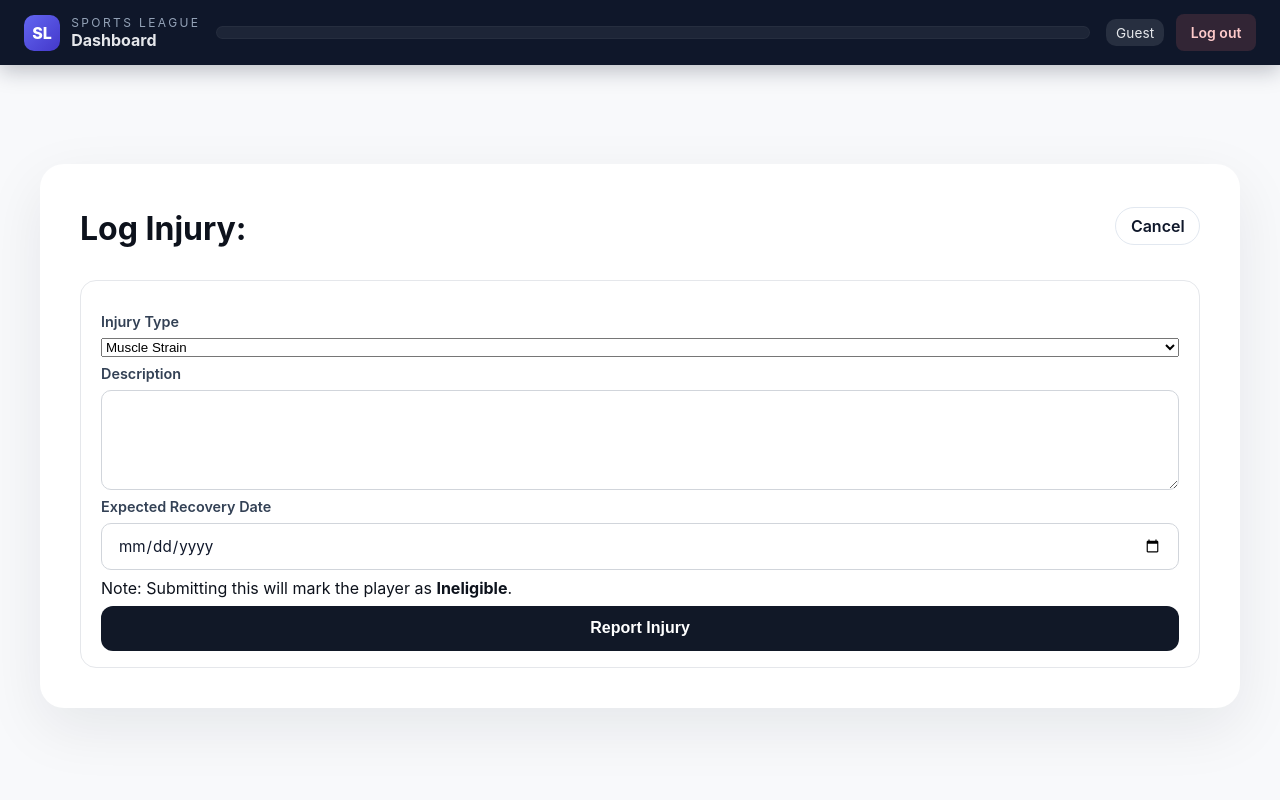
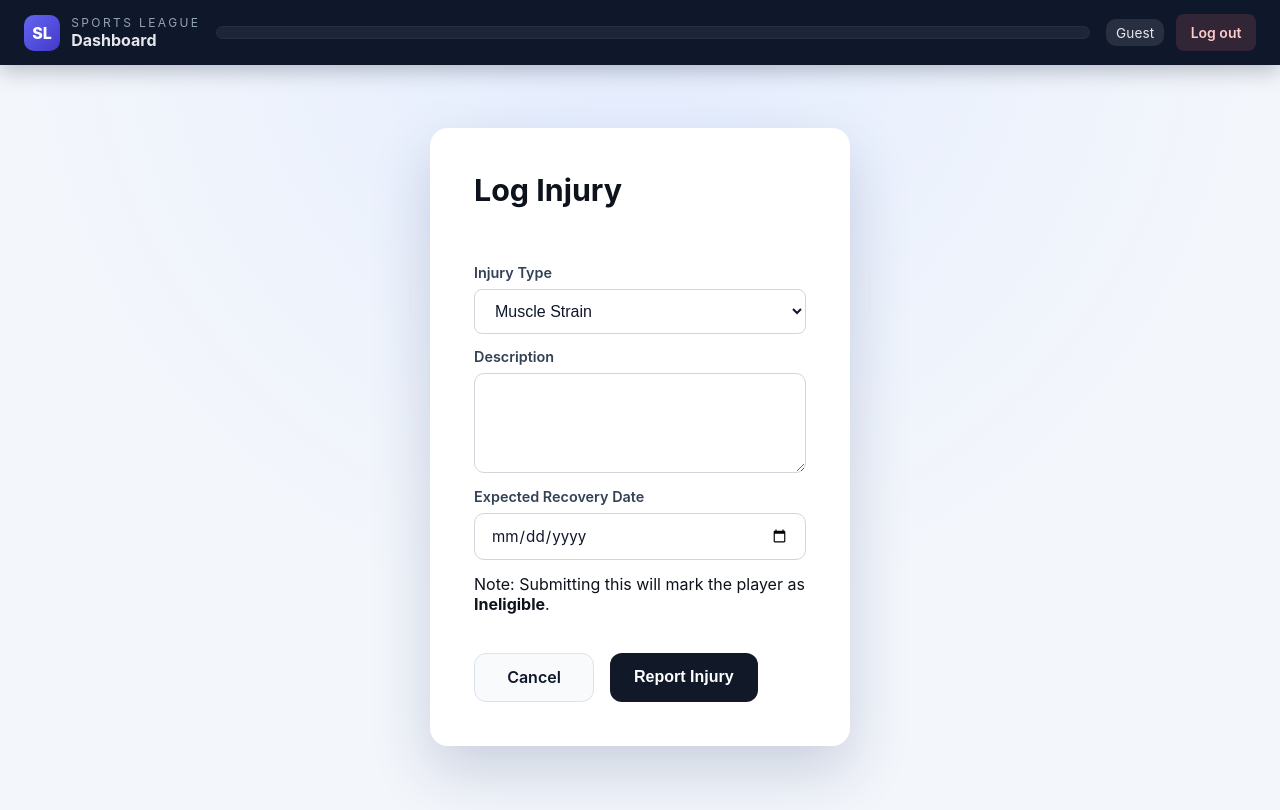
Before and after one commit to simay-uygur/CS-353-Sports-League-and-Player-Management-System, a Flask app: template app/templates/coach_log_injury.html in a window 1280 px wide. Before the commit the page ends 744 px from the top, so only its background shows below. Run offline with Flask 2, Linux system fonts and the light colour scheme; the template is opened without the code that fills it, so the values that code supplies are empty; some libraries are stand-ins or nearby versions.

Commit message:
frontend fixes for coach and report injury

```diff
--- a/app/db_helper.py
+++ b/app/db_helper.py
@@ -3565,8 +3565,14 @@ def clear_player_injury_db(player_id):
     conn = get_connection()
     try:
         with conn.cursor() as cur:
+            # Update player's eligibility status
             cur.execute(
                 "UPDATE Player SET IsEligible = 'Eligible' WHERE UsersID = %s",
+                (player_id,),
+            )
+            # Delete all injury records for this player
+            cur.execute(
+                "DELETE FROM Injury WHERE PlayerID = %s",
                 (player_id,),
             )
             conn.commit()
--- a/app/templates/coach_log_injury.html
+++ b/app/templates/coach_log_injury.html
@@ -4,19 +4,38 @@
     <meta charset="UTF-8">
     <title>Log Injury</title>
     <link rel="stylesheet" href="{{ url_for('static', filename='css/styles.css') }}">
+    <style>
+        .injury-select {
+            width: 100%;
+            padding: 0.75rem 1rem;
+            font-size: 1rem;
+            border: 1px solid #d1d5db;
+            border-radius: 8px;
+            background-color: #fff;
+            color: #0f172a;
+            appearance: auto;
+            -webkit-appearance: menulist;
+            -moz-appearance: menulist;
+            cursor: pointer;
+        }
+        .injury-select:focus {
+            outline: none;
+            border-color: #6366f1;
+            box-shadow: 0 0 0 3px rgba(99, 102, 241, 0.1);
+        }
+    </style>
 </head>
-<body class="dashboard-body">
+<body class="auth-body" style="overflow-y: auto;">
     {% include "_banner.html" %}
-    <main class="dashboard-container">
-        <header class="admin-header">
-            <h1>Log Injury: {{ player.firstname }} {{ player.lastname }}</h1>
-            <a href="{{ url_for('coach.view_team') }}" class="back-link">Cancel</a>
-        </header>
-        <div class="card">
+    <div style="padding-top: 8rem; padding-bottom: 4rem; min-height: 100vh;">
+        <div class="auth-card">
+            <h1>Log Injury</h1>
+            <p class="subtitle">{{ player.firstname }} {{ player.lastname }}</p>
+
             <form method="POST">
                 <div class="form-group">
                     <label>Injury Type</label>
-                    <select name="injury_type" class="form-control">
+                    <select name="injury_type" class="injury-select">
                         <option value="Muscle Strain">Muscle Strain</option>
                         <option value="Ligament Damage">Ligament Damage</option>
                         <option value="Fracture">Fracture</option>
@@ -31,12 +50,15 @@
                     <label>Expected Recovery Date</label>
                     <input type="date" name="recovery_date" required class="form-control">
                 </div>
-                <div class="alert warning">
+                <div class="alert warning" style="margin-bottom: 1.5rem;">
                     Note: Submitting this will mark the player as <strong>Ineligible</strong>.
                 </div>
-                <button type="submit" class="btn solid destructive">Report Injury</button>
+                <div style="display: flex; gap: 1rem;">
+                    <a href="{{ url_for('coach.view_team') }}" class="btn ghost">Cancel</a>
+                    <button type="submit" class="btn solid destructive">Report Injury</button>
+                </div>
             </form>
         </div>
-    </main>
+    </div>
 </body>
 </html>
```
Also changed, not shown: app/templates/coach_team.html (+0 -7 lines).
